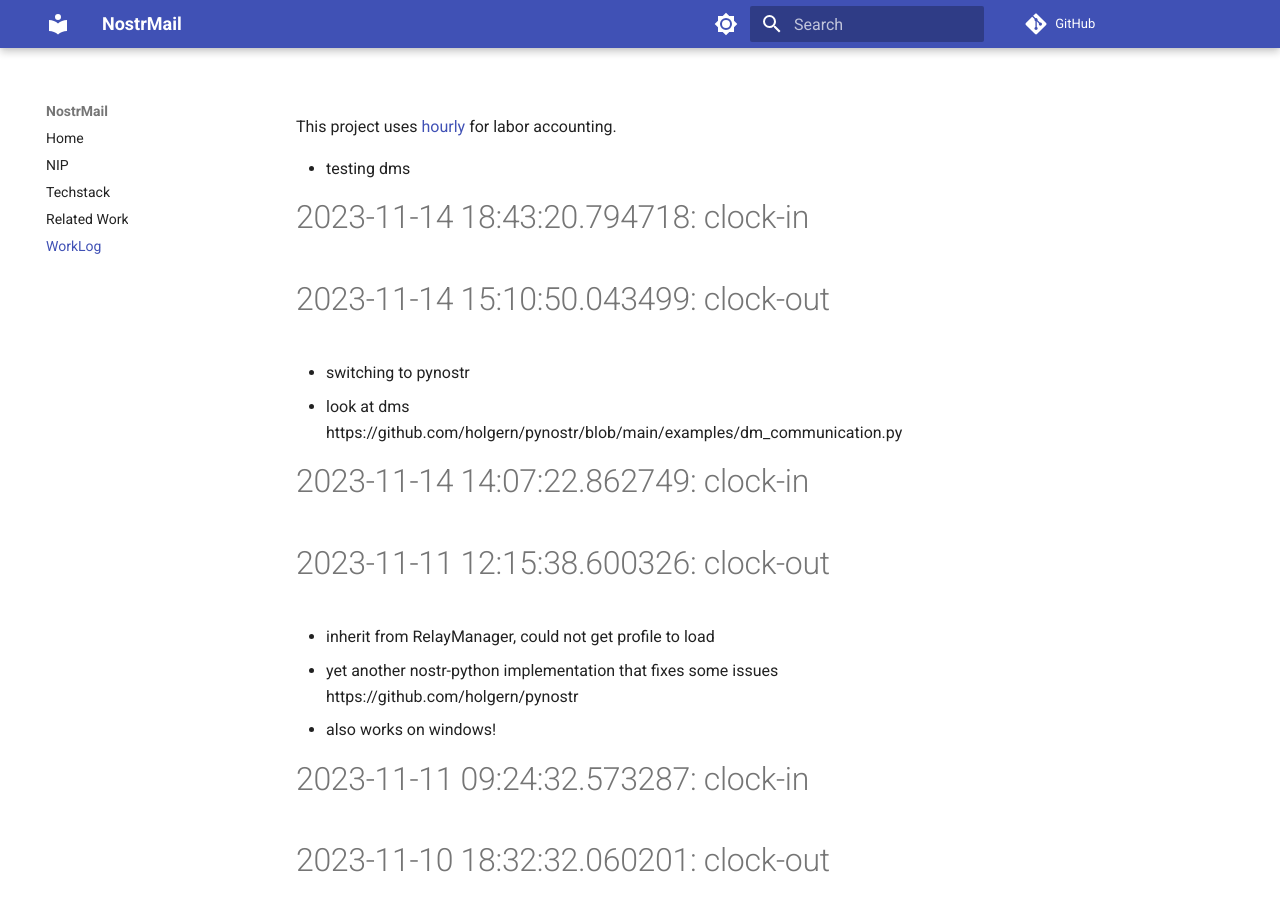
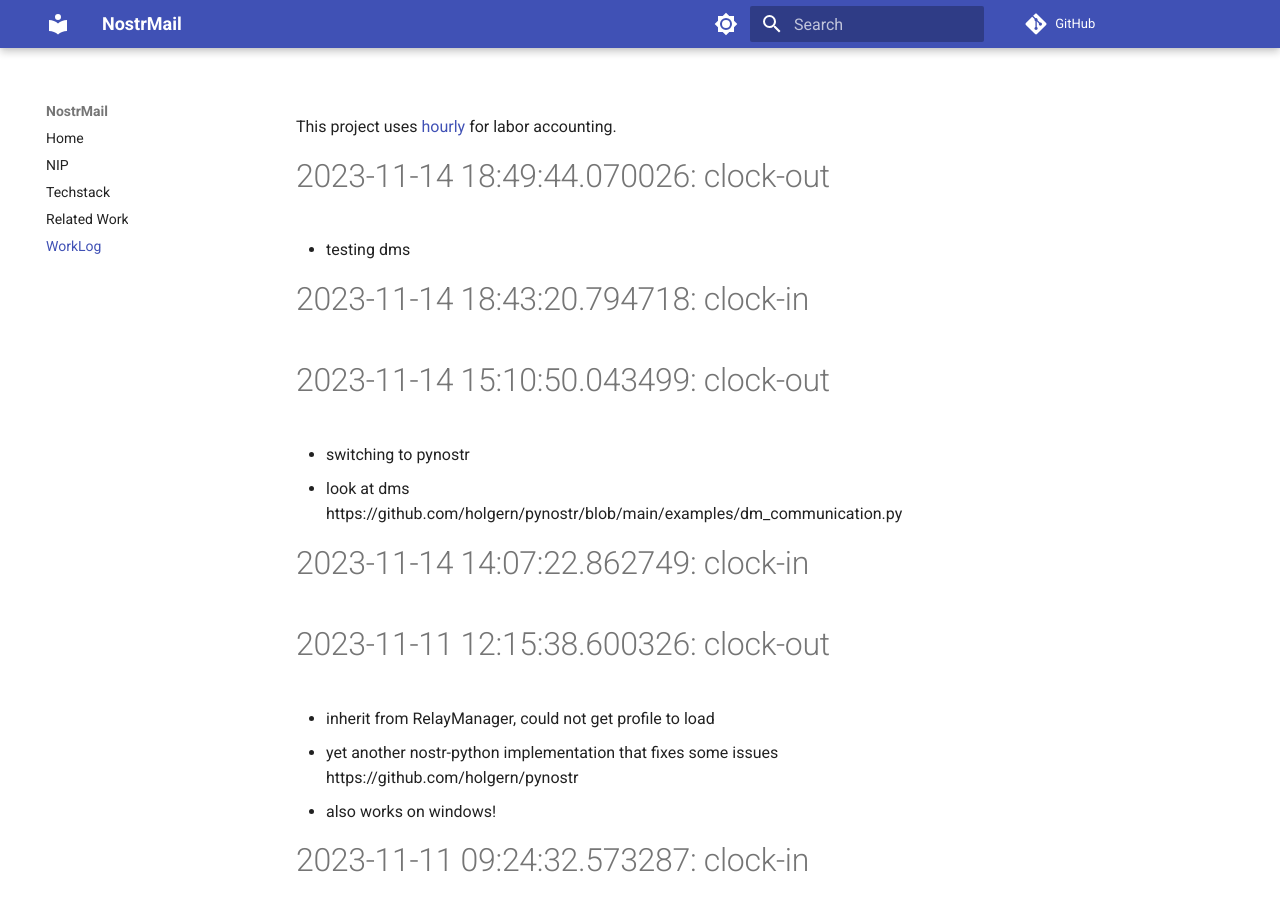
Before and after one commit to asherp/nostr-mail, an MkDocs documentation site: the page built from docs/WorkLog.md, in a window 1280 px wide and 900 px high. Built offline with MkDocs 1.6.1 and Material for MkDocs 9.7.7, drawn with Linux system fonts in a browser that asks for light colours; comment, search, counter and statistics services are not loaded.

Commit message:
clock-out

```diff
--- a/WorkLog.md
+++ b/WorkLog.md
@@ -1,3 +1,5 @@
+# 2023-11-14 18:49:44.070026: clock-out
+
 * testing dms
 
 # 2023-11-14 18:43:20.794718: clock-in
```
